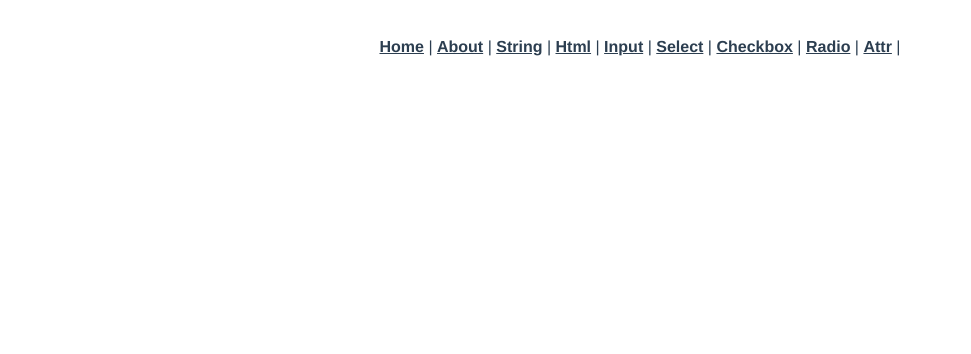
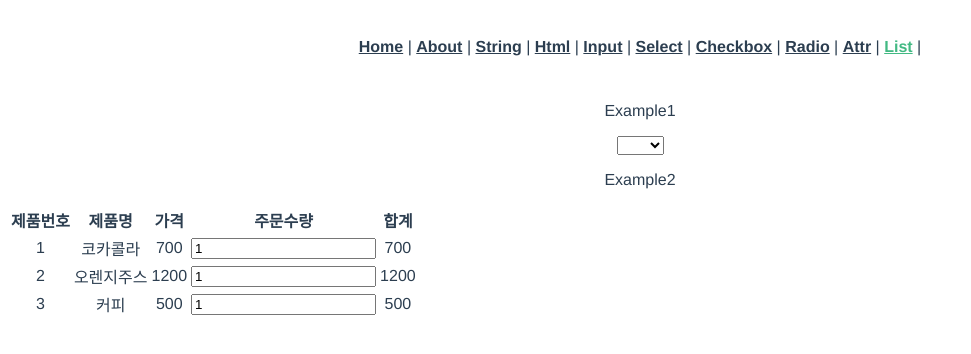
Before and after one commit to hellose/vue3-study, a Vue app: page /databinding/list in a window 1280 px wide. Shown: the top 354 px of the page, without its empty margins (0-971 px from the left). Built offline with nearby package versions, Linux system fonts and the light colour scheme.

Commit message:
v-for (list item)

```diff
--- a/src/App.vue
+++ b/src/App.vue
@@ -9,6 +9,7 @@
     <router-link to="/databinding/checkbox">Checkbox</router-link> |
     <router-link to="/databinding/radio">Radio</router-link> |
     <router-link to="/databinding/attr">Attr</router-link> |
+    <router-link to="/databinding/list">List</router-link> |
   </nav>
   <router-view />
 </template>
--- a/src/router/index.js
+++ b/src/router/index.js
@@ -71,6 +71,14 @@ const routes = [
       import(
         /* webpackChunkName: "databinding" */ '../views/1_databinding/DataBindingAttributeView.vue'
       )
+  },
+  {
+    path: '/databinding/list',
+    name: 'DataBindingListView',
+    component: () =>
+      import(
+        /* webpackChunkName: "databinding" */ '../views/1_databinding/DataBindingListView.vue'
+      )
   }
 ]
 
--- /dev/null
+++ b/src/views/1_databinding/DataBindingListView.vue
@@ -0,0 +1,76 @@
+<template>
+  <div>
+    <p>Example1</p>
+    <select name="" id="">
+      <option value=""></option>
+      <option v-for="city in cities" :key="city.code" :value="city.code">
+        {{ city.title }}
+      </option>
+    </select>
+
+    <p>Example2</p>
+    <div>
+      <table>
+        <thead>
+          <tr>
+            <th>제품번호</th>
+            <th>제품명</th>
+            <th>가격</th>
+            <th>주문수량</th>
+            <th>합계</th>
+          </tr>
+        </thead>
+        <tbody>
+          <tr v-for="(drink, index) in drinkList" :key="index">
+            <td>{{ drink.id }}</td>
+            <td>{{ drink.name }}</td>
+            <td>{{ drink.price }}</td>
+            <td>
+              <input type="number" v-model="drink.quantity" />
+            </td>
+            <td>{{ drink.price * drink.quantity }}</td>
+          </tr>
+        </tbody>
+      </table>
+    </div>
+  </div>
+</template>
+<script>
+export default {
+  components: {},
+  data() {
+    return {
+      cities: [
+        { title: '서울', code: '02' },
+        { title: '부산', code: '051' },
+        { title: '제주', code: '064' }
+      ],
+      drinkList: [
+        {
+          id: '1',
+          name: '코카콜라',
+          price: 700,
+          quantity: 1
+        },
+        {
+          id: '2',
+          name: '오렌지주스',
+          price: 1200,
+          quantity: 1
+        },
+        {
+          id: '3',
+          name: '커피',
+          price: 500,
+          quantity: 1
+        }
+      ]
+    }
+  },
+  setup() {},
+  created() {},
+  mounted() {},
+  unmounted() {},
+  methods: {}
+}
+</script>
```
Also changed, not shown: 1 other file (tests, documents, lock files or other folders).
